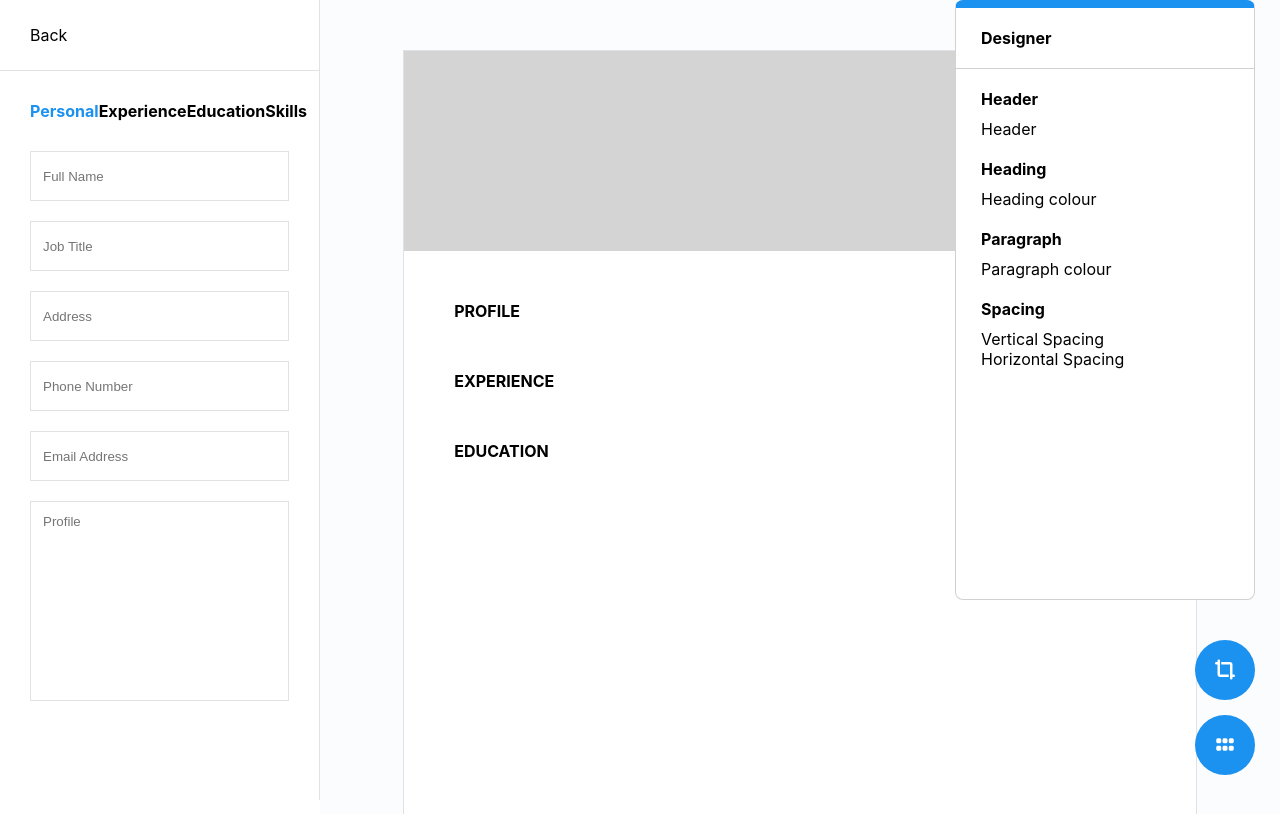
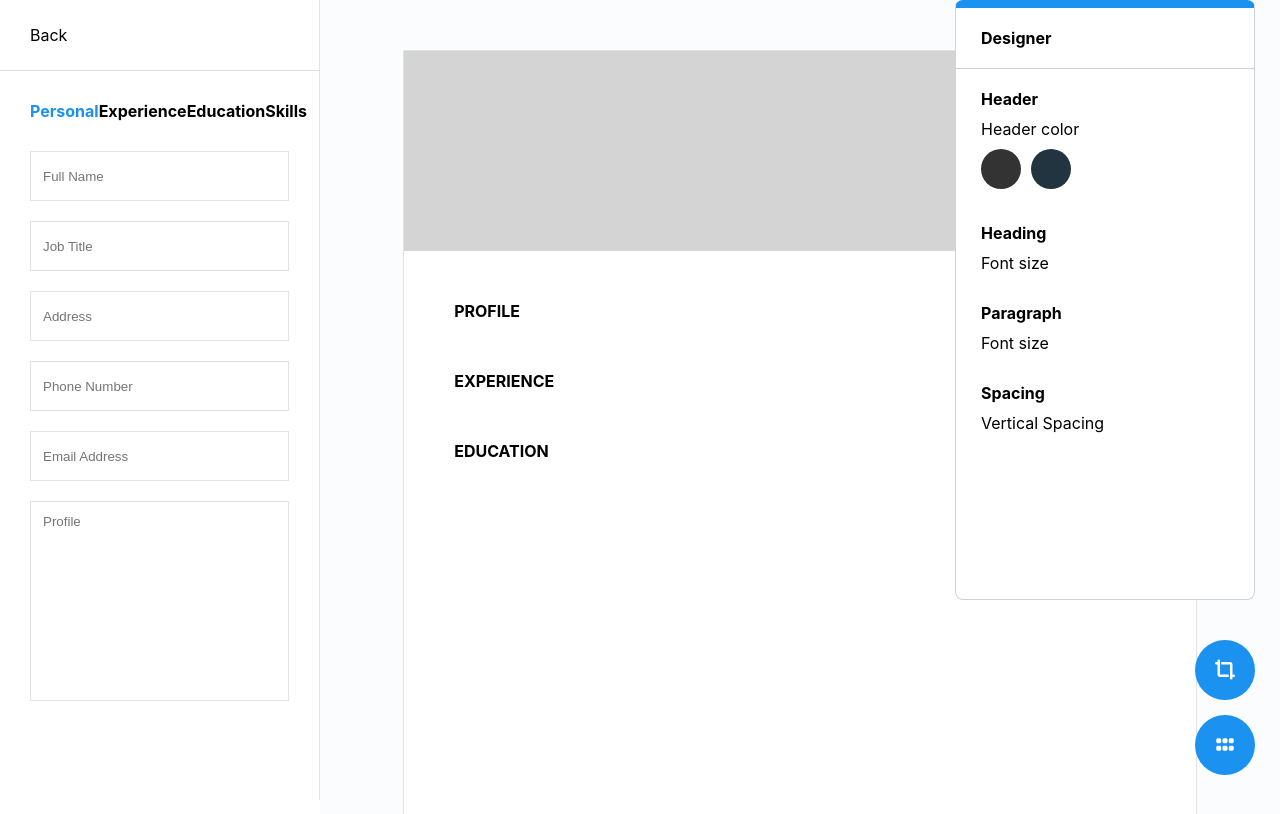
Before and after one commit to emmanuelojiji/resume-pal, a React (Create React App) app: page /editor in a window 1280 px wide. Both pictures are taken after a click on the element 1225 px from the left and 670 px from the top of the page. Shown: the top 814 px of the page. Built offline with nearby package versions, Linux system fonts and the light colour scheme.

Commit message:
Designer changes

```diff
--- a/src/Components/Designer.js
+++ b/src/Components/Designer.js
@@ -6,22 +6,24 @@ const Designer = () => {
       <h4 className="designer-heading">Designer</h4>
       <div className="designer-row">
         <h4 class="designer-sub-heading">Header</h4>
-        <span>Header</span>
+        <span className="control-heading">Header color</span>
+        <div class="colour-circle" style={{background: "#333333"}}></div>
+        <div class="colour-circle" style={{background: "#233441"}}></div>
+        <div class="colour-circle"></div>
+        <div class="colour-circle"></div>
       </div>
       <div className="designer-row">
         <h4 class="designer-sub-heading">Heading</h4>
-        <span>Heading colour</span>
-
+        <span class="control-heading">Font size</span>
       </div>
       <div className="designer-row">
         <h4 class="designer-sub-heading">Paragraph</h4>
-        <span>Paragraph colour</span>
+        <span class="control-heading">Font size</span>
       </div>
 
       <div className="designer-row">
         <h4 class="designer-sub-heading">Spacing</h4>
-        <span>Vertical Spacing</span>
-        <span>Horizontal Spacing</span>
+        <span class="control-heading">Vertical Spacing</span>
       </div>
     </div>
   );
--- a/src/Components/Designer.scss
+++ b/src/Components/Designer.scss
@@ -23,11 +23,25 @@
   }
 
   .designer-row{
-    margin-bottom: 20px;
+    margin-bottom: 30px;
   }
 
   .designer-sub-heading{
     margin-bottom: 10px;
   }
 
+  .control-heading{
+    margin-bottom: 10px;
+  }
+
+  .colour-circle{
+    width: 40px;
+    height: 40px;
+    border-radius: 50%;
+    display: inline-block;
+    margin-right:10px;
+
+  }
+
+
 }
```
